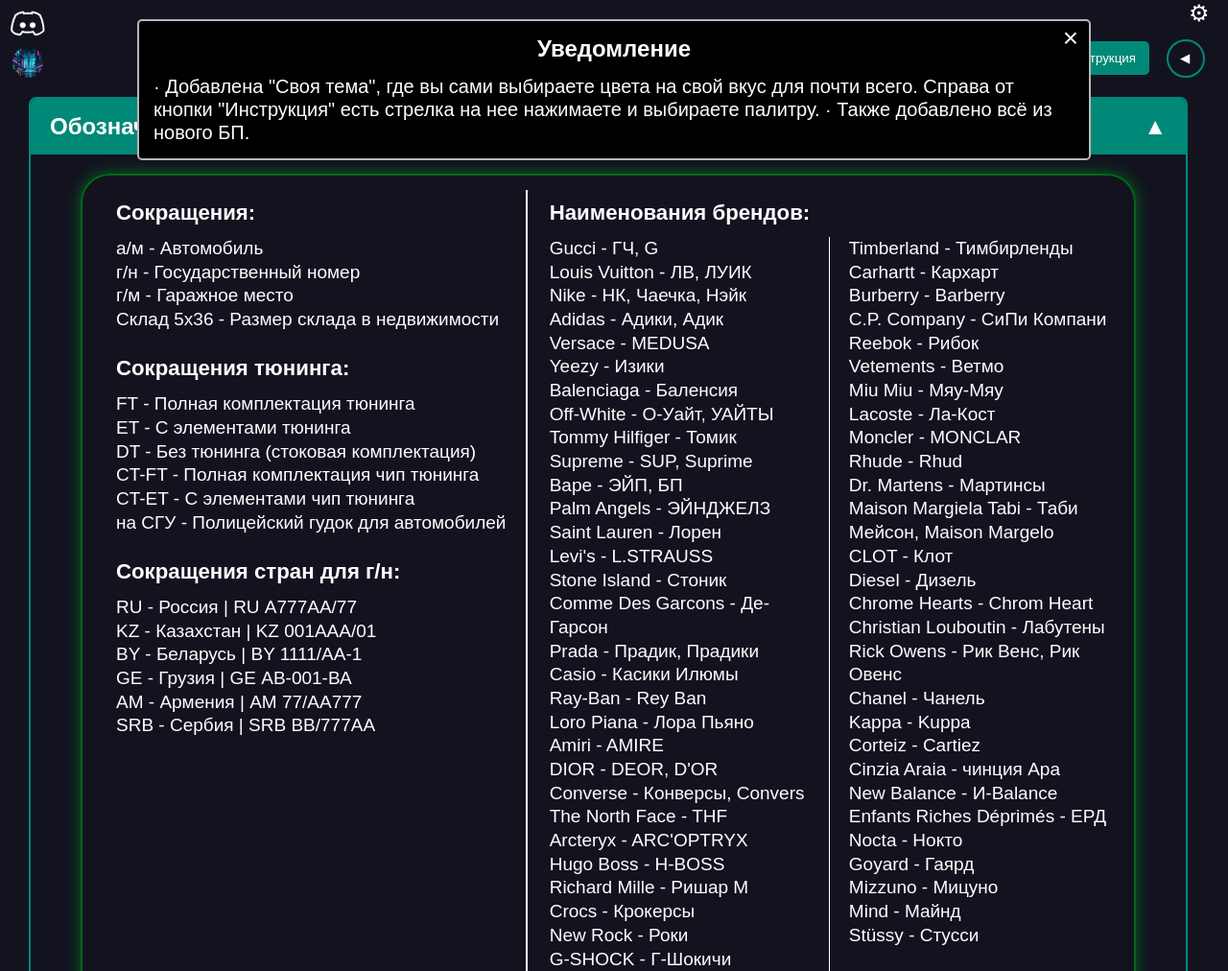
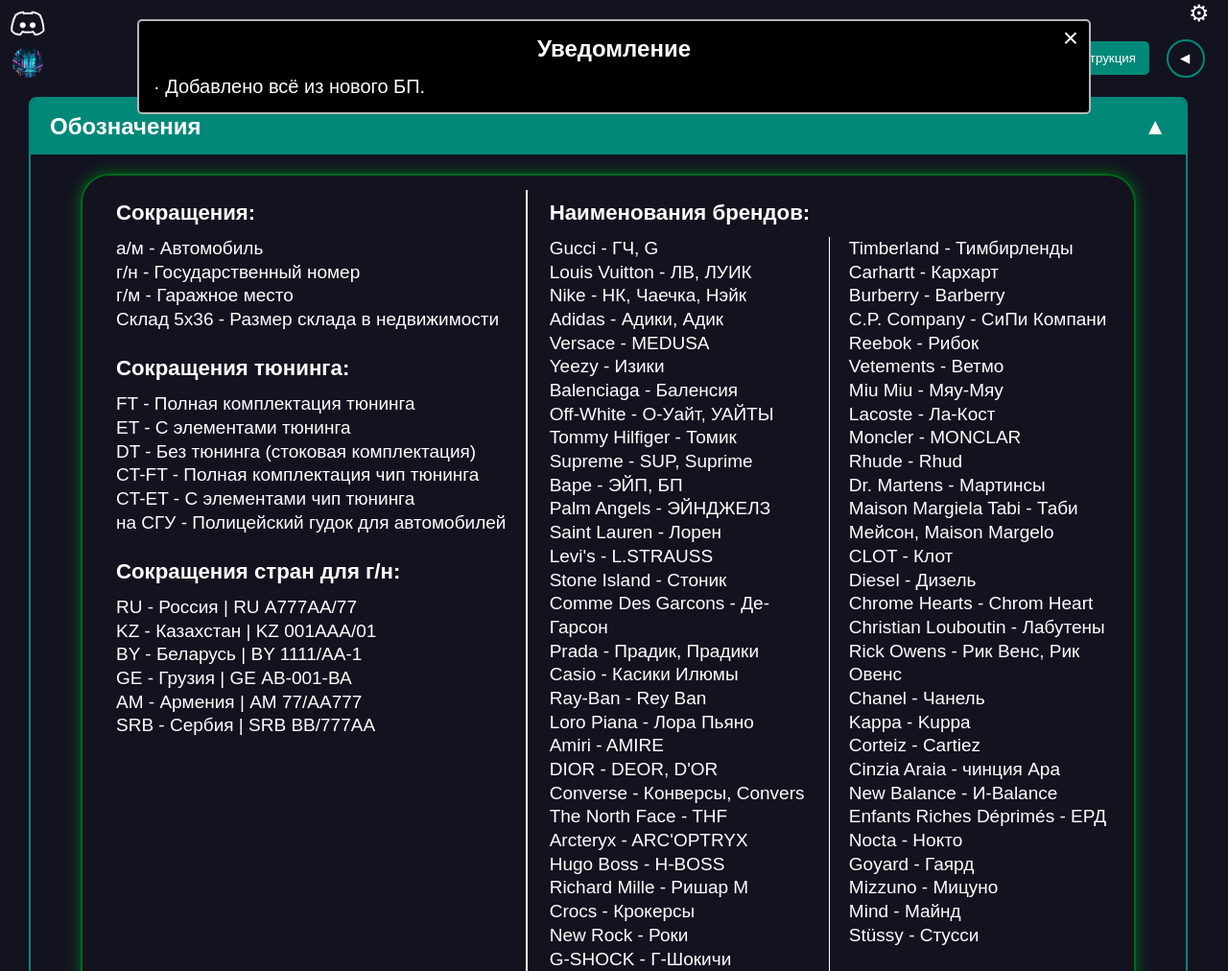
Before and after one commit to valde-web/Table-PPO, a plain HTML site: page search-ppo/index.html in a window 1280 px wide. Shown: the top 1012 px of the page at 96% size. Drawn offline with Linux system fonts and the light colour scheme; no server answers.

Commit message:
Add files via upload

```diff
--- a/search-ppo/index.html
+++ b/search-ppo/index.html
@@ -285,8 +285,7 @@
     <button id="close-notification" class="close-button">&times;</button>
     <div>
     <h3>Уведомление</h3>
-    <p>&middot; Добавлена "Своя тема", где вы сами выбираете цвета на свой вкус для почти всего. Справа от кнопки "Инструкция" есть стрелка на нее нажимаете и выбираете палитру.
-    &middot; Также добавлено всё из нового БП.
+    <p>&middot; Добавлено всё из нового БП.
     </p>
   </div>
 </div>
```
